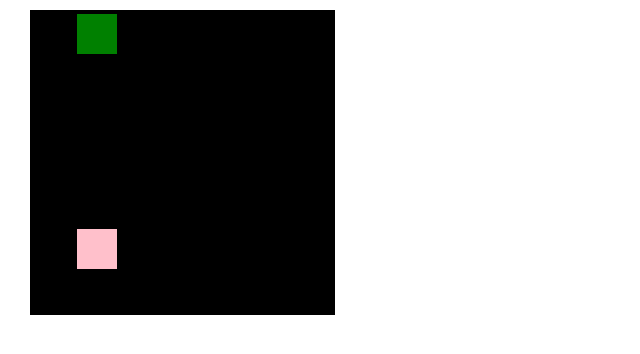
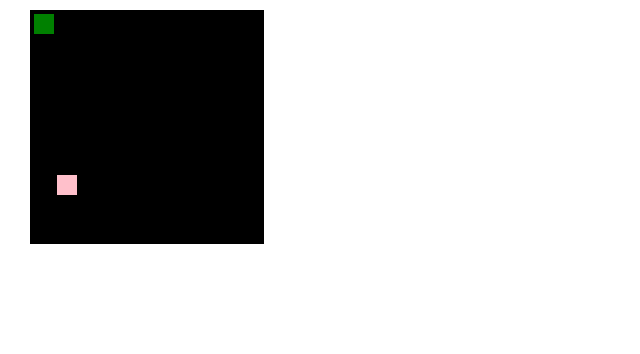
Before and after one commit to dyzmax/javascript-playground, a plain HTML site: page snake_games/index.html in a window 1280 px wide. Shown: the whole page, without its empty margins (0-640 px from the left). Drawn offline with Linux system fonts and the light colour scheme.

Commit message:
default snake board dimension change

```diff
--- a/snake_games/index.html
+++ b/snake_games/index.html
@@ -14,7 +14,7 @@
 		function onLoad() {
 			// grid - display
 			var container = document.getElementById("container");
-			var grid = new SquareGrid(new Point(7, 7), 40, 3, 1, container,
+			var grid = new SquareGrid(new Point(10, 10), 20, 3, 1, container,
 					"black", "green", "pink");
 
 			// game - game engine
```
